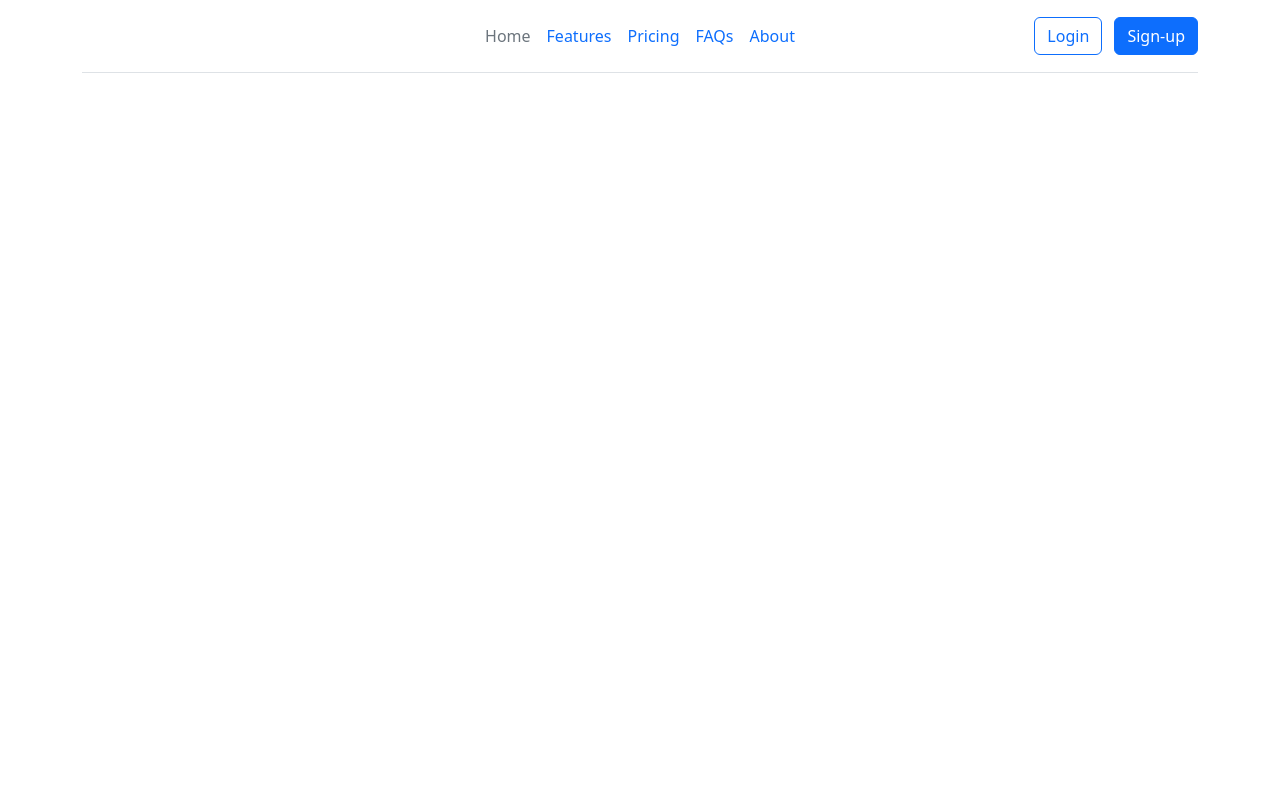
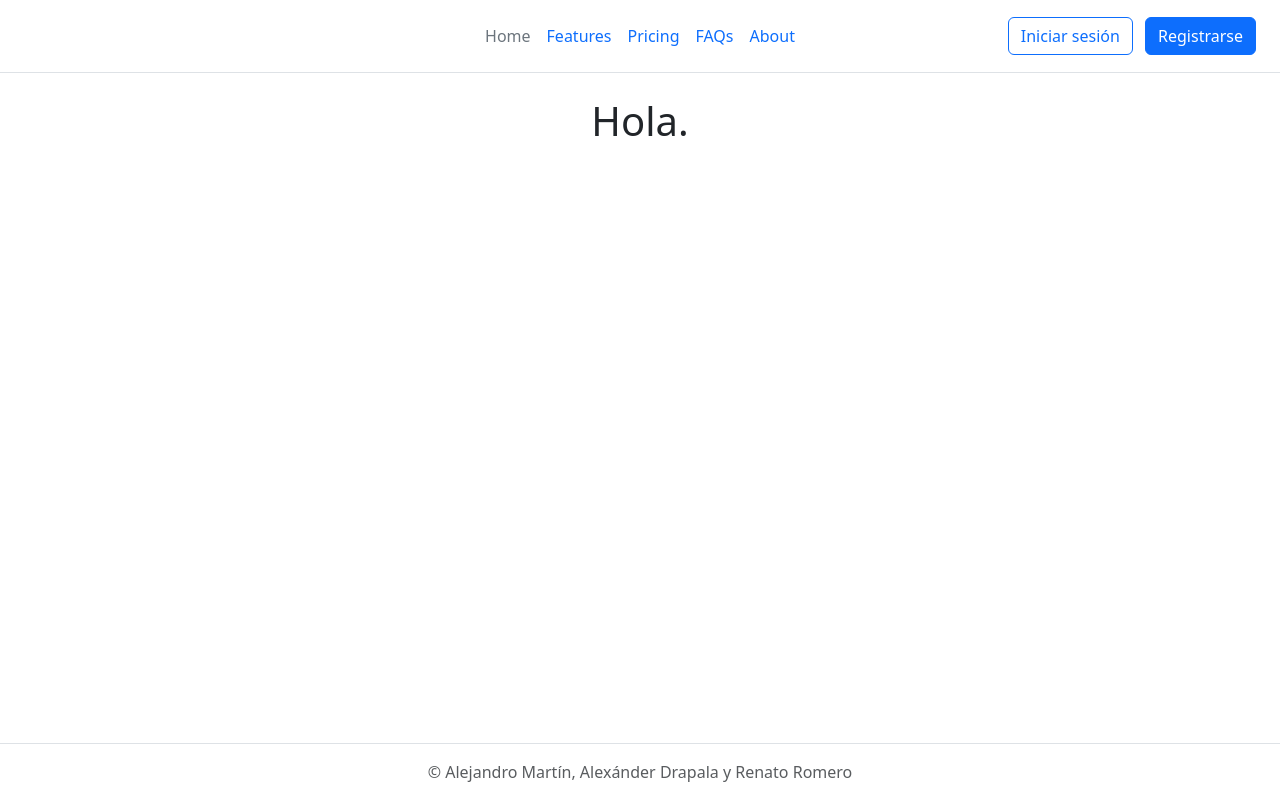
Before and after one commit to amarher3012/django-tierra-media, a Django app: page /tierra-media/ in a window 1280 px wide. Run offline with Django 4.2, Linux system fonts and the light colour scheme; a user stored in the database is signed in; some libraries are stand-ins or nearby versions.

Commit message:
Cambiar base.html.

```diff
--- a/templates/base.html
+++ b/templates/base.html
@@ -10,13 +10,10 @@
     {% bootstrap_css %}
     {% bootstrap_javascript %}
 </head>
-<body>
-    <div class="container">
+<body class="d-flex flex-column min-vh-100">
     <header class="d-flex flex-wrap align-items-center justify-content-center justify-content-md-between py-3 mb-4 border-bottom">
         <div class="col-md-3 mb-2 mb-md-0">
-        <a href="/" class="d-inline-flex link-body-emphasis text-decoration-none">
-          <svg class="bi" width="40" height="32" role="img" aria-label="Bootstrap"><use xlink:href="#bootstrap"></use></svg>
-        </a>
+
         </div>
 
         <ul class="nav col-12 col-md-auto mb-2 justify-content-center mb-md-0">
@@ -27,12 +24,14 @@
             <li><a href="#" class="nav-link px-2">About</a></li>
         </ul>
 
-      <div class="col-md-3 text-end">
-        <button type="button" class="btn btn-outline-primary me-2">Login</button>
-        <button type="button" class="btn btn-primary">Sign-up</button>
+        <div class="col-md-3 text-end pe-4">
+            <button type="button" class="btn btn-outline-primary me-2">Iniciar sesión</button>
+            <button type="button" class="btn btn-primary">Registrarse</button>
         </div>
     </header>
-  </div>
     {% block content %}{% endblock %}
+    <footer class="d-flex flex-wrap justify-content-between align-items-center py-3 border-top mt-auto">
+        <p class="col-md-12 mb-0 text-center text-body-secondary">© Alejandro Martín, Alexánder Drapala y Renato Romero</p>
+    </footer>
 </body>
 </html>
--- a/tierra_media/templates/tierra_media/index.html
+++ b/tierra_media/templates/tierra_media/index.html
@@ -1,5 +1,5 @@
 {% extends 'base.html' %}
 {% block title %}Inicio{% endblock %}
-    <h1>Hola.</h1>
-</body>
-</html>
+{% block content %}
+        <h1 class="text-center">Hola.</h1>
+{% endblock %}
```
Lines whose indentation alone changed are shown as unchanged.
